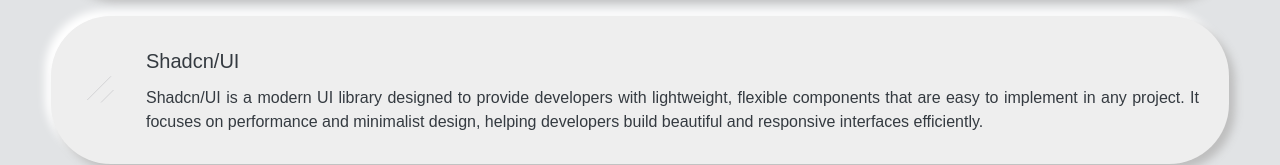
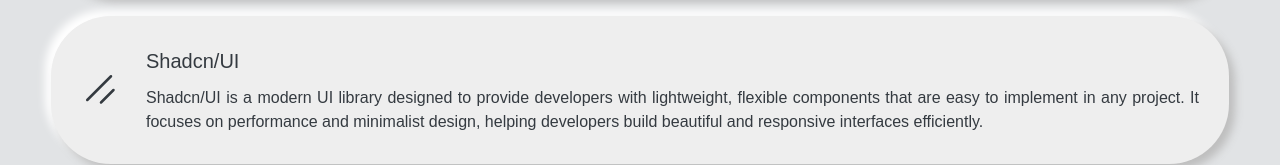
Before and after one commit to zacharycvivian/react-portfolio-app, a Next.js app: page /about in a window 1280 px wide. Shown: the part 3698-3863 px from the top of the page. Built offline with nearby package versions, Linux system fonts and the light colour scheme; no server answers; the database is empty.

Commit message:
fixed shadcn/ui SVG size

```diff
--- a/src/app/about/about.tsx
+++ b/src/app/about/about.tsx
@@ -64,10 +64,10 @@ const AboutPage = () => {
   const handleDownloadClick = () => {
     if (session) {
       // Logic for opening the resume in a new tab
-      window.open("@/../zcvivian_Resume.pdf", '_blank');  // Adjust the file path as needed
+      window.open("@/../zcvivian_Resume.pdf", "_blank"); // Adjust the file path as needed
     } else {
       // If the user is not logged in, redirect to the signIn page and then back to the /about page
-      signIn("google", { callbackUrl: `${window.location.origin}/about` });  // Adjust the provider as needed
+      signIn("google", { callbackUrl: `${window.location.origin}/about` }); // Adjust the provider as needed
     }
   };
 
@@ -600,18 +600,33 @@ const AboutPage = () => {
           <div className={styles.svgAndTextContainer}>
             <div className={styles.svgContainer}>
               <svg
+                xmlns="http://www.w3.org/2000/svg"
                 viewBox="0 0 256 256"
-                width="40" // Adjusted width to match other icons
-                height="40" // Adjusted height to match other icons
-                xmlns="http://www.w3.org/2000/svg"
-                preserveAspectRatio="xMidYMid"
+                className="h-10 w-10"
               >
-                <path fill="none" d="M0 0h256v256H0z" />
-                <path
-                fill="currentColor" // Using currentColor to adapt to CSS color settings
+                <rect width="256" height="256" fill="none"></rect>
+                <line
+                  x1="208"
+                  y1="128"
+                  x2="128"
+                  y2="208"
+                  fill="none"
                   stroke="currentColor"
-                  d="M208 128l-80 80M192 40L40 192"
-                />
+                  stroke-linecap="round"
+                  stroke-linejoin="round"
+                  stroke-width="16"
+                ></line>
+                <line
+                  x1="192"
+                  y1="40"
+                  x2="40"
+                  y2="192"
+                  fill="none"
+                  stroke="currentColor"
+                  stroke-linecap="round"
+                  stroke-linejoin="round"
+                  stroke-width="16"
+                ></line>
               </svg>
             </div>
             <div>
```
Lines whose indentation alone changed are shown as unchanged.
